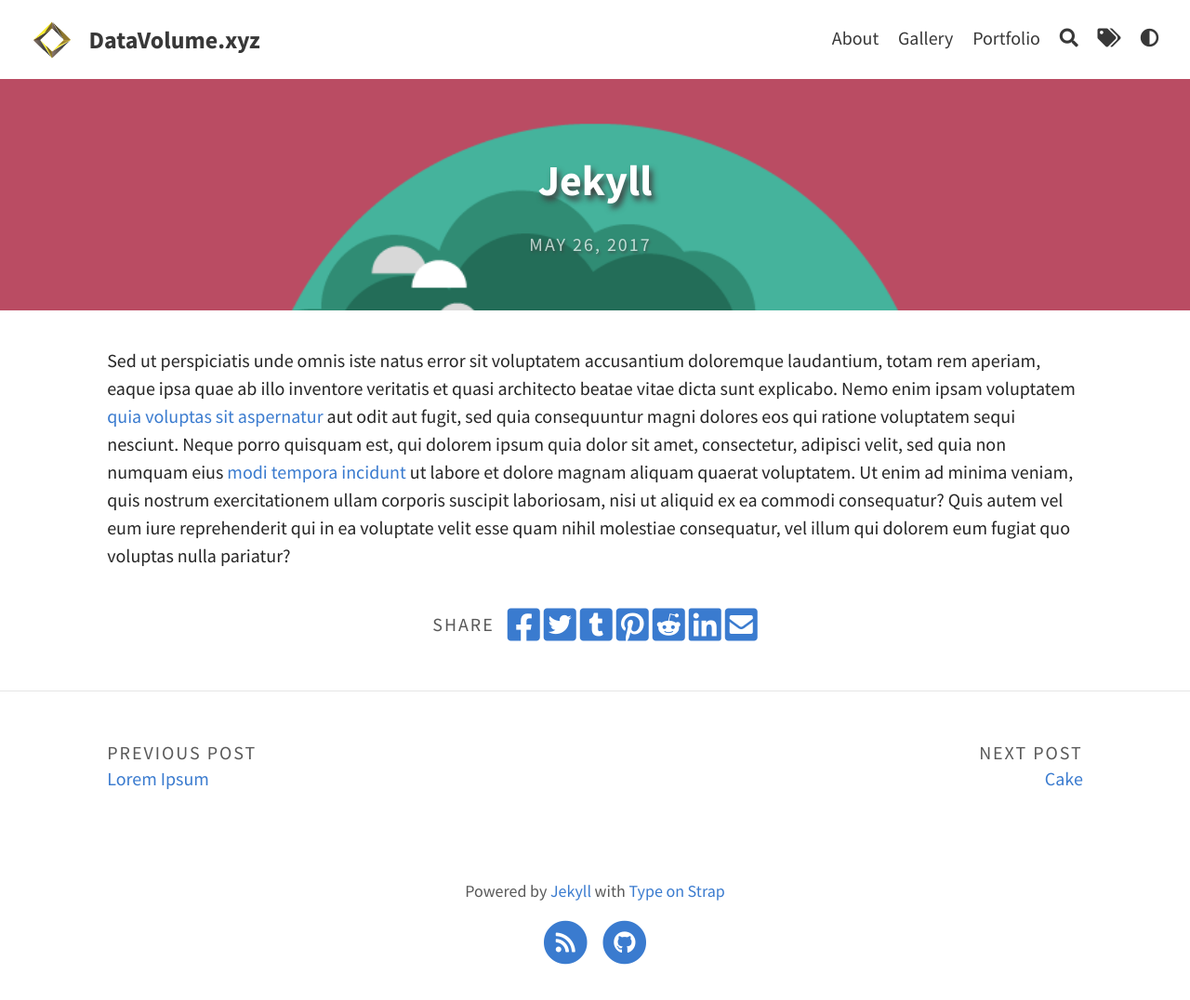
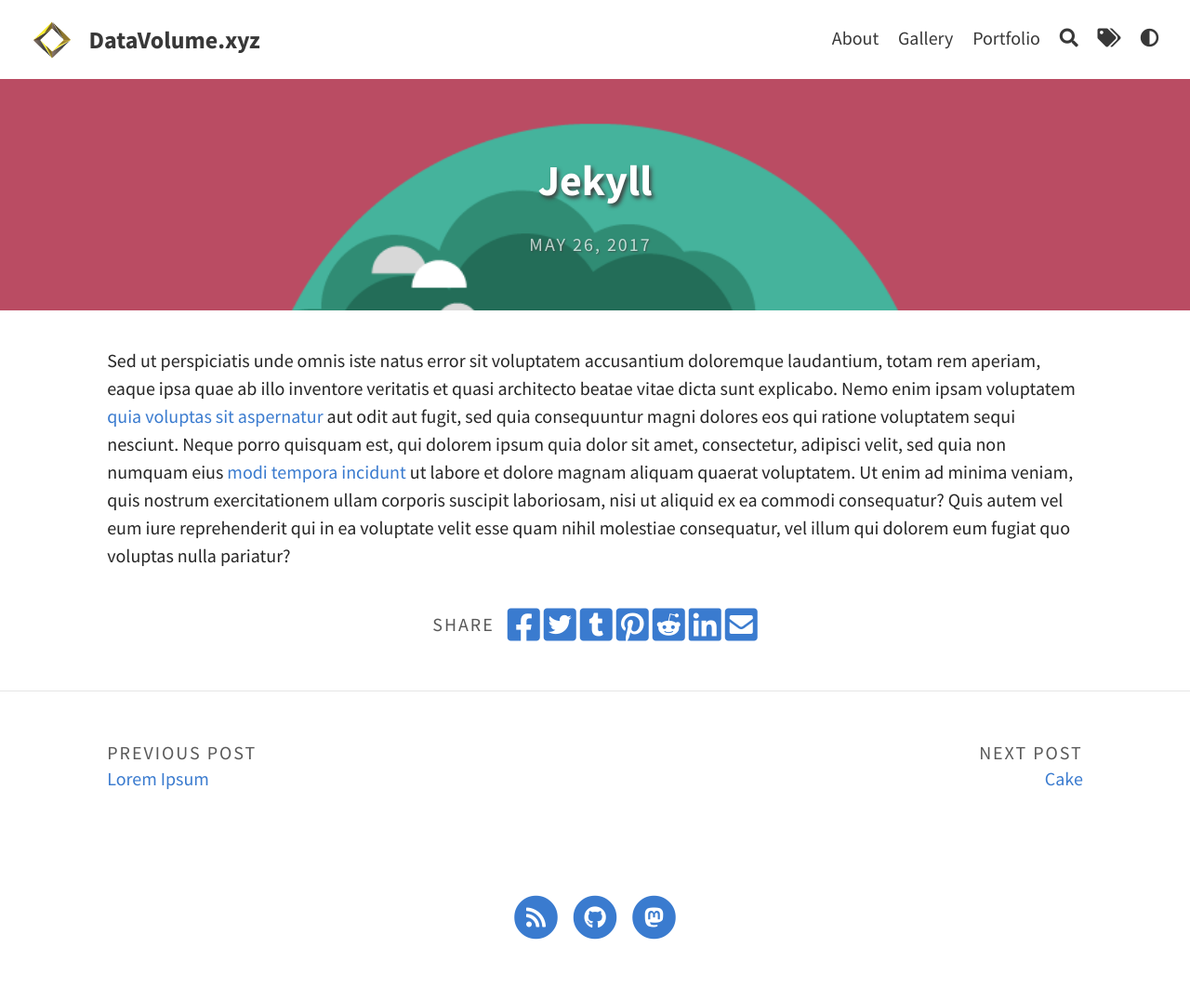
Before and after one commit to DataVolumeXYZ/DataVolumeXYZ, a Jekyll site: the page built from _portfolio/jekyllblog.md, in a window 1280 px wide. Shown: the whole page at 93% size. Built offline with Jekyll 4.4.1, drawn with Linux system fonts in a browser that asks for light colours; after the commit the page ends 1049 px from its top, so only the background shows below that.

Commit message:
header and footer formatting

```diff
--- a/_config.yml
+++ b/_config.yml
@@ -14,8 +14,8 @@
 header_text: Analyzing data in every dimension  # Change Blog header text
 header_feature_image: assets/img/header/synthwave.jpeg
 header_feature_image_responsive: true
-footer_text: >
-  Powered by <a href="https://jekyllrb.com/">Jekyll</a> with <a href="https://github.com/sylhare/Type-on-Strap">Type on Strap</a>
+footer_text: >-
+
 
 # Blog
 excerpt: true                                           # Or "truncate" (first 250 characters), "false" to disable
--- a/_data/icons.yml
+++ b/_data/icons.yml
@@ -6,7 +6,7 @@
 dribbble:
 facebook:
 flickr:
-github: sylhare
+github: JamesDBartlett3
 gitlab:
 google-scholar:   # e.g. "WXAAOb0AAAAJ"
 instagram:
@@ -15,7 +15,7 @@
 linkedin:
 mail:             # e.g. "sam@mail.com"
 map:              # e.g. "34.0886/-118.3191"
-mastodon:         # e.g. "fostodon.org/@sam"
+mastodon: techhub.social/@JamesDBartlett3        # e.g. "fostodon.org/@sam"
 matrix:           # e.g. "@sam:matrix.org"
 medium:
 patreon:
--- a/_includes/default/footer.liquid
+++ b/_includes/default/footer.liquid
@@ -1,6 +1,6 @@
 <footer class="site-footer">
   <p class="text">
-        {{ site.footer_text | default: "Powered by <a href='https://jekyllrb.com/'>Jekyll</a> with <a href='https://github.com/sylhare/Type-on-Strap'>Type on Strap</a>" }}</p>
+    {{ site.footer_text | default: "" }}</p>
   <div class="footer-icons">
     <ul>
       <!-- Social icons from Font Awesome, if enabled -->
--- a/_sass/base/_utility.scss
+++ b/_sass/base/_utility.scss
@@ -56,7 +56,7 @@
 }
 
 .txt-shadow {
-  text-shadow: 0.07em 0.10em 0.15em var(--text-shadow);
+  text-shadow: 0.05em 0.07em 0.09em var(--text-shadow);
 }
 
 .subtle-txt-shadow {
--- a/_sass/layouts/_blog.scss
+++ b/_sass/layouts/_blog.scss
@@ -13,7 +13,7 @@
 
   h1 {
     font-family: $font-family-logo;
-    @extend .subtle-txt-shadow;
+    @extend .txt-shadow;
   }
 
   /* --- Responsive --- */
```
Lines whose indentation alone changed are shown as unchanged.
